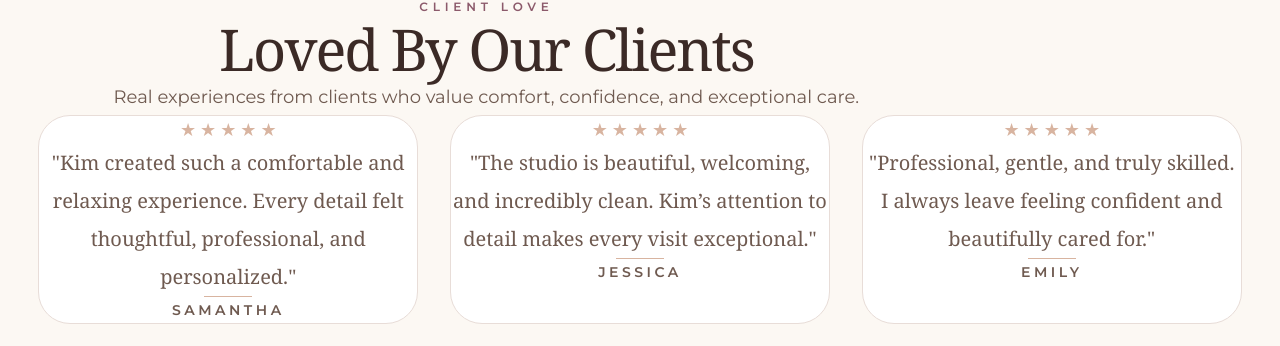
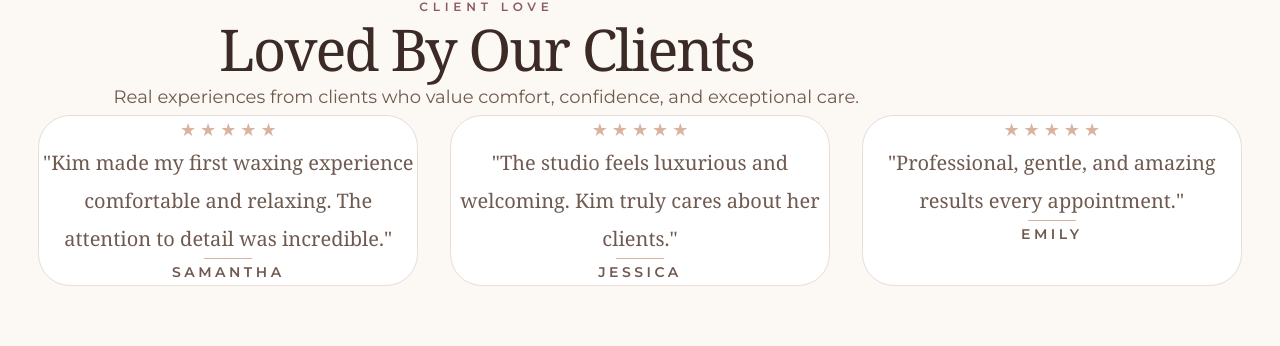
Before and after one commit to kevin-phan-25/just-wax-by-kim, a Next.js app: page / in a window 1280 px wide. Shown: the part 3894-4240 px from the top of the page. Built offline with nearby package versions, Linux system fonts and the light colour scheme; a web font is replaced by a local one.

Commit message:
Update testimonials.data.ts

```diff
--- a/features/testimonials/testimonials.data.ts
+++ b/features/testimonials/testimonials.data.ts
@@ -1,25 +1,60 @@
+/**
+ * -----------------------------------------------------------------------------
+ * File:
+ * features/testimonials/testimonials.data.ts
+ *
+ * Description:
+ * Customer testimonial data.
+ *
+ * Changes:
+ *
+ * - July 30, 2026
+ * - Added type import fix
+ * - Preserved luxury testimonial content
+ *
+ * -----------------------------------------------------------------------------
+ */
+
+import type {
+  Testimonial,
+} from "./testimonial.types";
+
+
 export const testimonials: Testimonial[] = [
+
   {
     id: "1",
+
     name: "Samantha",
+
     quote:
-      "Kim created such a comfortable and relaxing experience. Every detail felt thoughtful, professional, and personalized.",
+      "Kim made my first waxing experience comfortable and relaxing. The attention to detail was incredible.",
+
     rating: 5,
   },
 
+
   {
     id: "2",
+
     name: "Jessica",
+
     quote:
-      "The studio is beautiful, welcoming, and incredibly clean. Kim’s attention to detail makes every visit exceptional.",
+      "The studio feels luxurious and welcoming. Kim truly cares about her clients.",
+
     rating: 5,
   },
 
+
   {
     id: "3",
+
     name: "Emily",
+
     quote:
-      "Professional, gentle, and truly skilled. I always leave feeling confident and beautifully cared for.",
+      "Professional, gentle, and amazing results every appointment.",
+
     rating: 5,
   },
+
 ];
```
